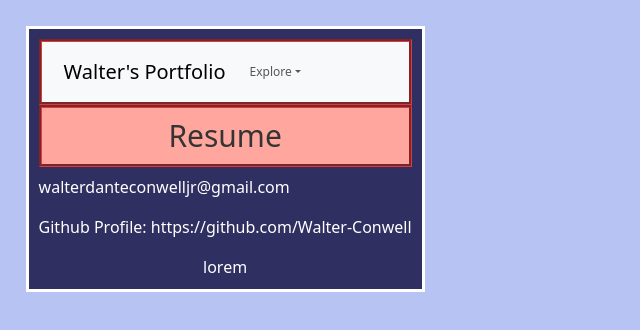
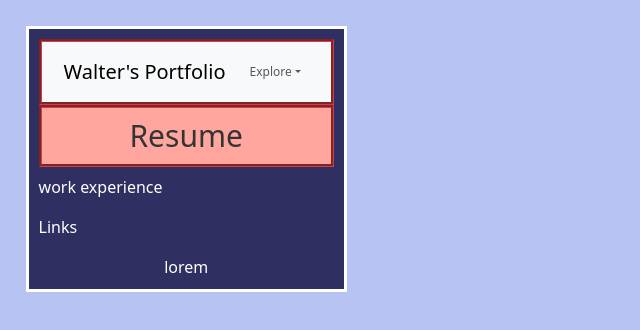
Before and after one commit to Walter-Conwell/react-portfolio, a React (Create React App) app: page /Resume in a window 1280 px wide. Shown: the top 330 px of the page, without its empty margins (0-640 px from the left). Built offline with nearby package versions, Linux system fonts and the light colour scheme.

Commit message:
portfolio link working

```diff
--- a/src/App.js
+++ b/src/App.js
@@ -6,7 +6,7 @@ import Navigation from "./Components/Navigation";
 import About from "./Components/About"
 import Portfolio from "./Components/Portfolio";
 import Resume from "./Components/Resume";
-import Footer from "./Components/Footer";
+import Footer from "./Components/Contact";
 import 'bootstrap/dist/css/bootstrap.min.css';
 import './App.css';
 
--- a/src/Components/Footer.js
+++ b/src/Components/Contact.js
@@ -1,8 +1,8 @@
 import React from "react";
-function Footer() {
+function Contact() {
   return (
     <div>
-      <section className="Footer">
+      <section className="Contact">
         <h1 className="header">Contact</h1>
         <p id="text">walterdanteconwelljr@gmail.com</p>
         <p id="text">Github Profile: https://github.com/Walter-Conwell</p>
@@ -11,4 +11,4 @@ function Footer() {
     </div>
   );
 }
-export default Footer;
+export default Contact;
--- a/src/Components/Navigation.js
+++ b/src/Components/Navigation.js
@@ -4,7 +4,7 @@ import Nav from 'react-bootstrap/Nav';
 import Navbar from 'react-bootstrap/Navbar';
 import NavDropdown from 'react-bootstrap/NavDropdown';
 import Portfolio from './Portfolio';
-import Footer from './Footer';
+import Contact from './Contact';
 
 function Navigation() {
   return (
@@ -17,11 +17,12 @@ function Navigation() {
             {/* <Nav.Link href="#Portfolio">Portfolio</Nav.Link> */}
             {/* <Nav.Link href="#link">Link</Nav.Link> */}
             <NavDropdown title="Explore" id="basic-nav-dropdown">
-              <NavDropdown.Item href="#Footer">Contact</NavDropdown.Item>
+              <NavDropdown.Item href="#Contact">Contact</NavDropdown.Item>
               <NavDropdown.Item href="#action/3.2">
                 Another action
               </NavDropdown.Item>
-              <NavDropdown.Item href="Portfolio">Portfolio</NavDropdown.Item>
+              {/* below, portfolio link is working! */}
+              <NavDropdown.Item href="./Portfolio">Portfolio</NavDropdown.Item>
               <NavDropdown.Divider />
               <NavDropdown.Item href="#action/3.4">
                 Separated link
--- a/src/Components/Resume.js
+++ b/src/Components/Resume.js
@@ -1,5 +1,5 @@
 import React from "react";
-import { BrowserRouter as Router, Route, Routes } from "react-router-dom";
+// import { BrowserRouter as Router, Route, Routes } from "react-router-dom";
 // import Navigation from "./Components/Navigation";
 // import Header from "./Components/Header"
 // import About from "./Components/About"
@@ -13,8 +13,8 @@ function Resume() {
       <div>
         <section className="Resume">
           <h1 className="header">Resume</h1>
-          <p id="text">walterdanteconwelljr@gmail.com</p>
-          <p id="text">Github Profile: https://github.com/Walter-Conwell</p>
+          <p id="text">work experience</p>
+          <p id="text">Links</p>
         </section>
         <form>lorem</form>
       </div>
```
